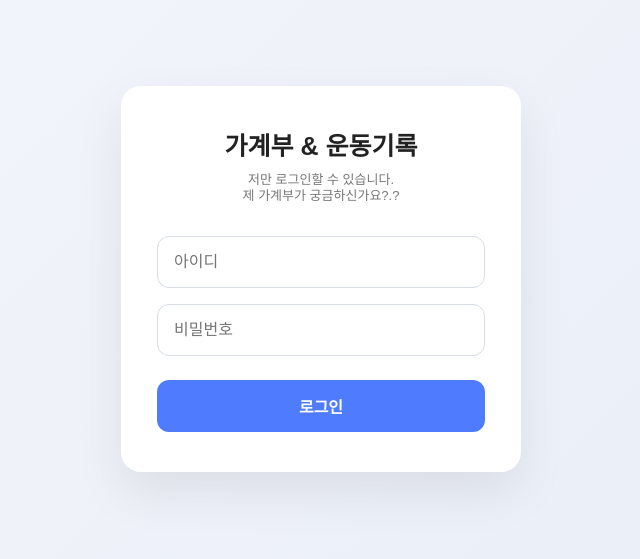
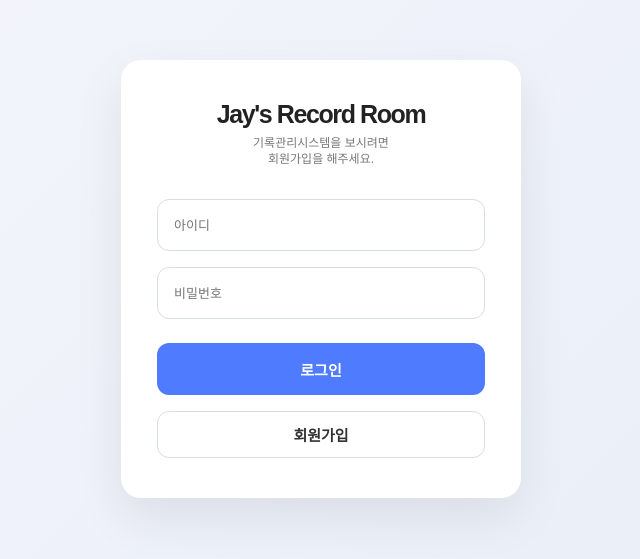
Before and after one commit to tuy112/jay-record-room, a Next.js app: page /login in a window 1280 px wide. Shown: the part 121-680 px from the top of the page, without its empty margins (319-959 px from the left). Built offline with nearby package versions, Linux system fonts and the light colour scheme.

Commit message:
fix : 로그인) 탭사이즈 수정 + inputbox require 추가

```diff
--- a/src/app/login/style.module.css
+++ b/src/app/login/page.module.css
@@ -26,13 +26,14 @@
     font-size: 25px;
     font-weight: 700;
     color: #222;
+    letter-spacing: -1.4px;
 }
 
 .loginDescription {
-    margin-top: 10px;
+    margin-top: 7px;
     color: #777;
-    font-size: 13px;
-    line-height: 1.2;
+    font-size: 12px;
+    line-height: 1.3;
 }
 
 .loginForm {
@@ -46,7 +47,7 @@
     padding: 0 16px;
     border: 1px solid #d8dce5;
     border-radius: 12px;
-    font-size: 1rem;
+    font-size: 13px;
     transition: all 0.2s ease;
     outline: none;
 }
@@ -63,7 +64,7 @@
     border-radius: 12px;
     background: #4f7cff;
     color: #fff;
-    font-size: 1rem;
+    font-size: 15px;
     font-weight: 600;
     cursor: pointer;
     transition: all 0.2s ease;
@@ -77,3 +78,23 @@
 .loginButton:active {
     transform: translateY(0);
 }
+
+.registerButton {
+      display: inline-block;
+      padding: 12px 16px;
+      border: 1px solid #d8dce5;
+      border-radius: 12px;
+      background: #fff;
+      color: #333;
+      font-size: 15px;
+      font-weight: 600;
+      text-align: center;
+      text-decoration: none;
+      cursor: pointer;
+      transition: all 0.2s ease;
+}
+
+.registerButton:hover {
+      background: #f4f6fb;
+      transform: translateY(-1px);
+}
--- a/src/app/login/page.tsx
+++ b/src/app/login/page.tsx
@@ -1,5 +1,6 @@
+import Link from "next/link";
 import { login } from "./actions";
-import styles from "./style.module.css";
+import styles from "./page.module.css";
 
 export default function LoginPage() {
       return (
@@ -7,9 +8,9 @@ export default function LoginPage() {
             <main className={styles.loginPage}>
                   <section className={styles.loginCard}>
                         <div className={styles.loginHeader}>
-                        <h1 className={styles.loginTitle}>가계부 & 운동기록</h1>
+                              <h1 className={styles.loginTitle}>Jay's Record Room</h1>
                               <p className={styles.loginDescription}>
-                              저만 로그인할 수 있습니다.<br/> 제 가계부가 궁금하신가요?.?
+                                    기록관리시스템을 보시려면<br/> 회원가입을 해주세요.<br/>
                               </p>
                         </div>
 
@@ -19,6 +20,7 @@ export default function LoginPage() {
                                     type="text"
                                     placeholder="아이디"
                                     className={styles.loginInput}
+                                    required
                               />
 
                               <input
@@ -26,11 +28,18 @@ export default function LoginPage() {
                                     type="password"
                                     placeholder="비밀번호"
                                     className={styles.loginInput}
+                                    required
                               />
 
                               <button type="submit" className={styles.loginButton}>
                                     로그인
                               </button>
+                              <Link
+                                    href="/signup"
+                                    className={styles.registerButton}
+                              >
+                                    회원가입
+                              </Link>
                         </form>
                   </section>
             </main>
```
Lines whose indentation alone changed are shown as unchanged.
